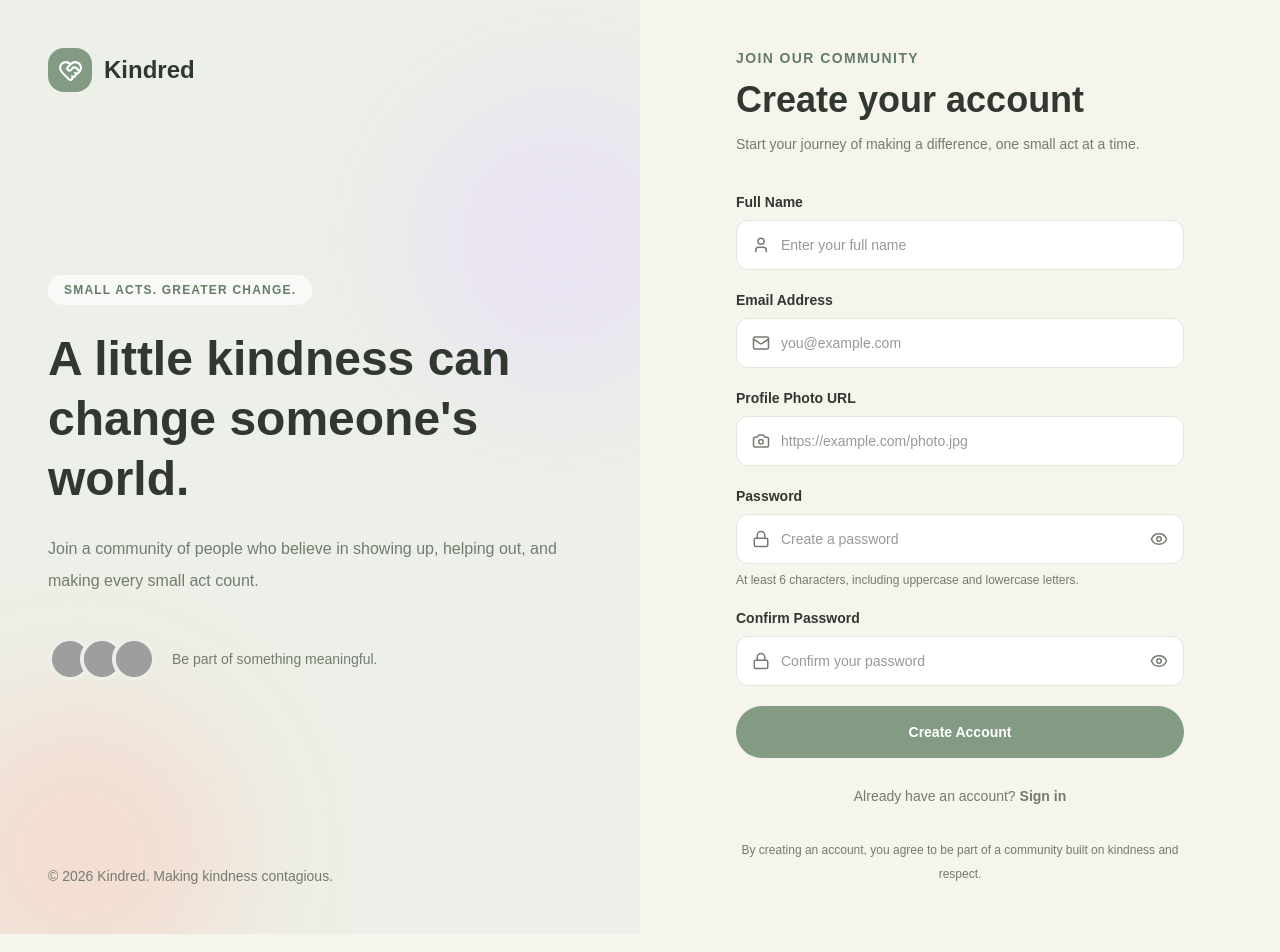
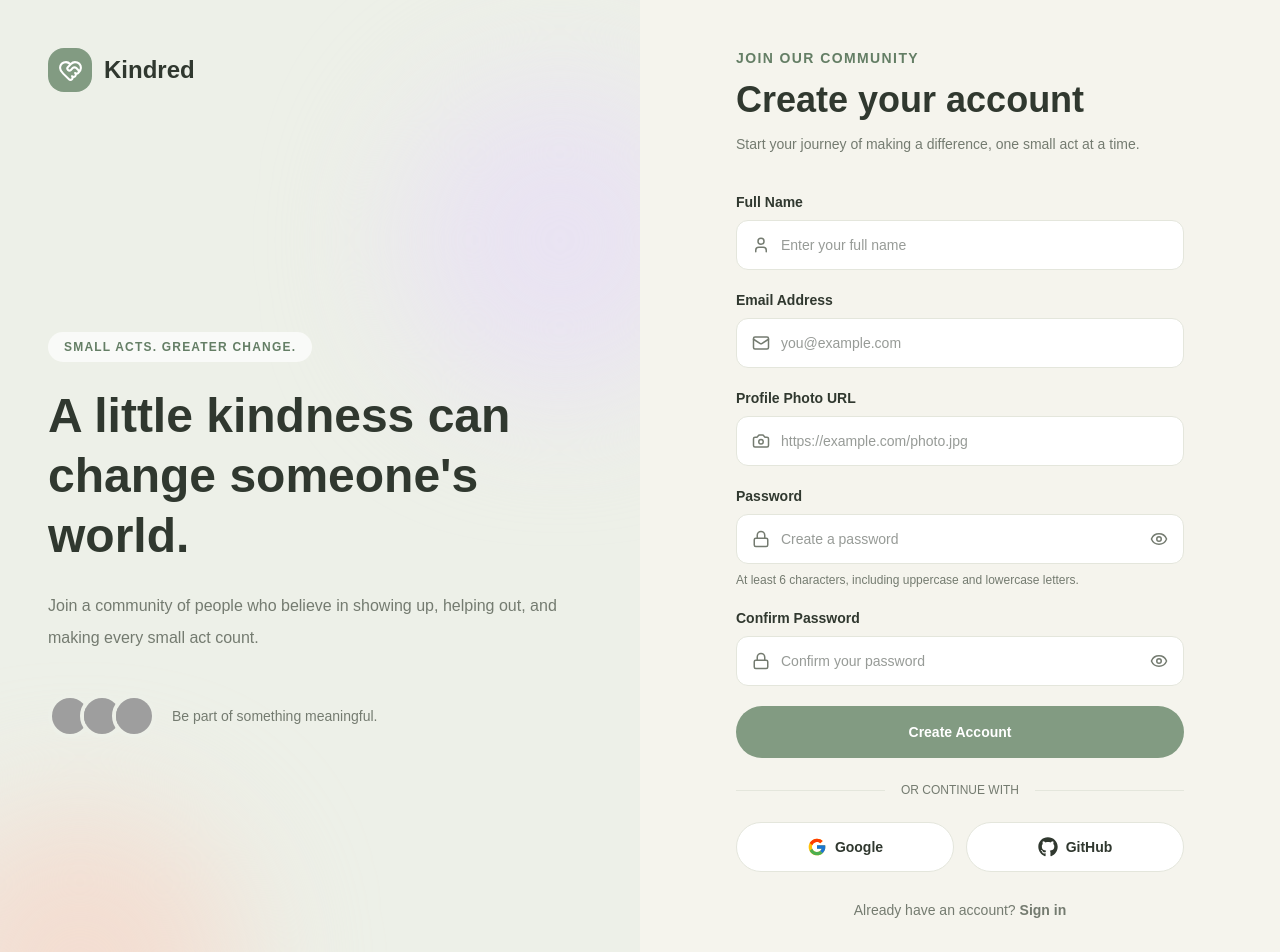
Before and after one commit to fahiyahedayet/kindred-client, a Next.js app: page /sign-up in a window 1280 px wide. Shown: the top 952 px of the page. Built offline with nearby package versions, Linux system fonts and the light colour scheme; grey boxes are pictures that could not be loaded.

Commit message:
added social signup option

```diff
--- a/src/app/sign-up/page.tsx
+++ b/src/app/sign-up/page.tsx
@@ -5,6 +5,8 @@ import Link from "next/link";
 import { HeartHandshake, Mail, Lock, User, Camera, Eye, EyeOff } from "lucide-react";
 import { useState } from "react";
 import toast from "react-hot-toast";
+import { FcGoogle } from "react-icons/fc";
+import { FaGithub } from "react-icons/fa";
 
 export default function SignUpPage() {
     const [formData, setFormData] = useState({
@@ -245,6 +247,32 @@ export default function SignUpPage() {
                             </button>
                         </form>
 
+                        <div className="my-6 flex items-center gap-4">
+                            <div className="h-px flex-1 bg-border" />
+                            <span className="text-xs text-muted">OR CONTINUE WITH</span>
+                            <div className="h-px flex-1 bg-border" />
+                        </div>
+
+                        <div className="grid grid-cols-2 gap-3">
+                            <button
+                                type="button"
+                                onClick={() => toast("Google sign-up will be connected soon.")}
+                                className="flex items-center justify-center gap-2 rounded-full border border-border bg-surface py-3.5 text-sm font-semibold transition hover:bg-surface-soft"
+                            >
+                                <FcGoogle size={20} />
+                                Google
+                            </button>
+
+                            <button
+                                type="button"
+                                onClick={() => toast("GitHub sign-up will be connected soon.")}
+                                className="flex items-center justify-center gap-2 rounded-full border border-border bg-surface py-3.5 text-sm font-semibold transition hover:bg-surface-soft"
+                            >
+                                <FaGithub size={20} />
+                                GitHub
+                            </button>
+                        </div>
+
                         <p className="mt-7 text-center text-sm text-muted">
                             Already have an account?{" "}
                             <Link
```
